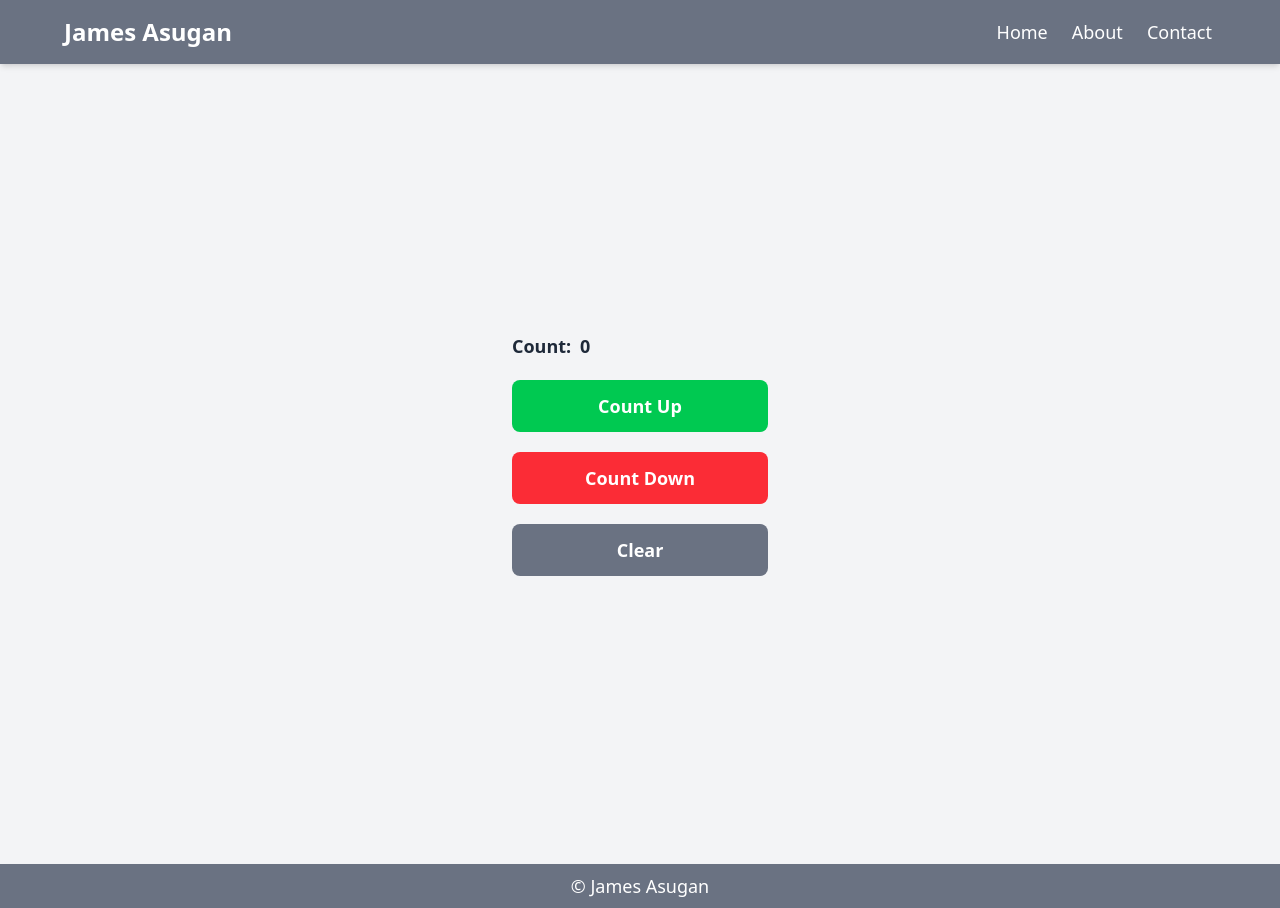
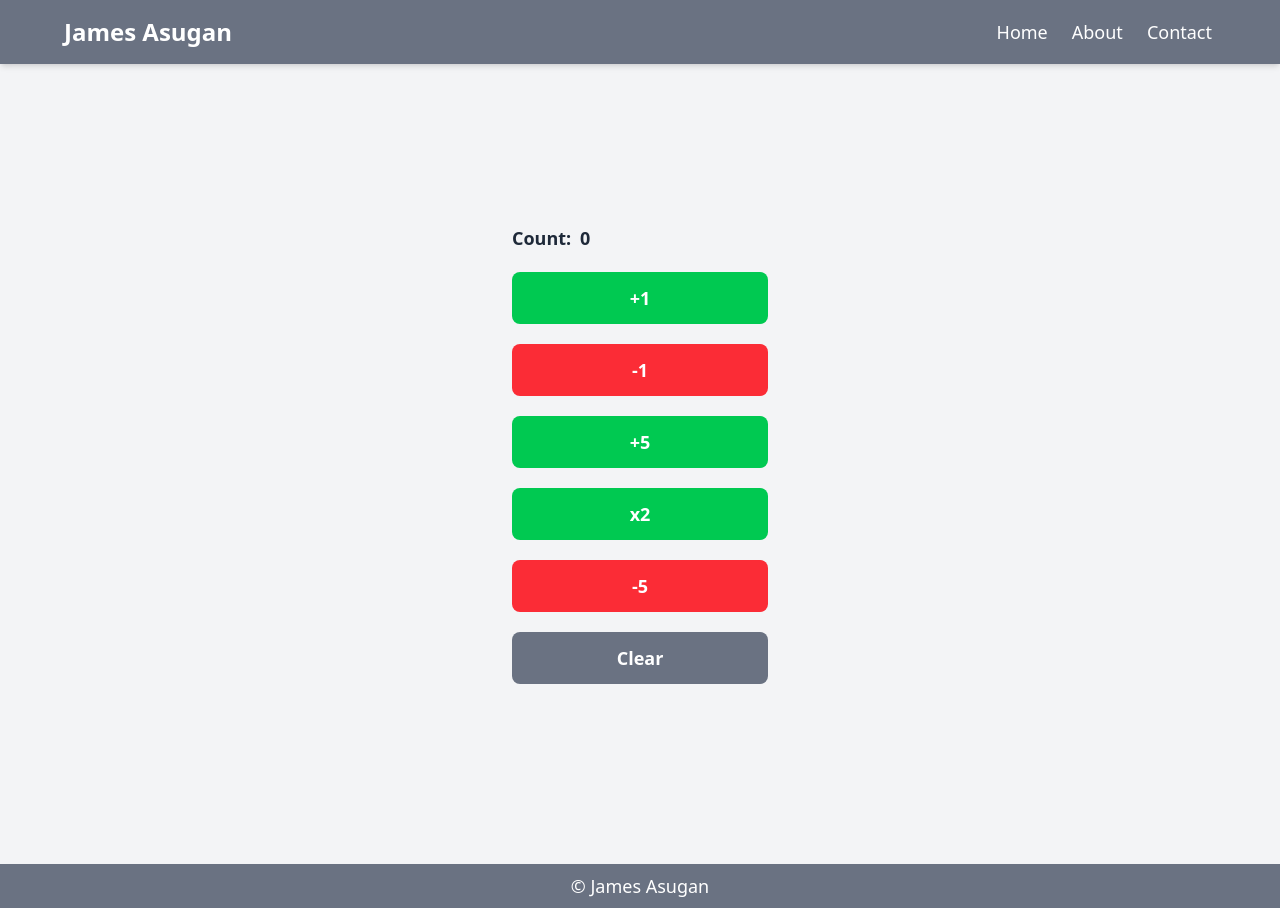
Before and after one commit to jamesasugan/100Days_of_Learning_React, a React (Vite) app: page / in a window 1280 px wide. Built offline with nearby package versions, Linux system fonts and the light colour scheme.

Commit message:
Day 12: Add and subtract from counter using buttons.

```diff
--- a/src/components/Counter.jsx
+++ b/src/components/Counter.jsx
@@ -8,19 +8,49 @@ const Counter = () => {
             <div className='w-[20%]'>
                 <p className='text-lg font-semibold'>Count: <span className='ml-1 '>{count}</span></p>
                 <div className='flex flex-col p-0'>
-                    <button onClick={() => setCount(count + 1)} className='p-3 text-white bg-green-500 text-lg font-semibold rounded-lg mt-5 hover:bg-green-600 transition duration-150 cursor-pointer'>Count Up</button>
+                    <button onClick={() => setCount(prev => prev + 1)} className='p-3 text-white bg-green-500 text-lg font-semibold rounded-lg mt-5 hover:bg-green-600 transition duration-150 cursor-pointer'>+1</button>
                     <button onClick={() => {
                         if(count > 0){
-                            setCount(count - 1);
+                            setCount(prev => prev -1);
                             setMessage('');
                         }else{
-                            setMessage("Oops, you have reached the limit.");
+                            setMessage("Cannot go below 0");
                             setTimeout(() => {
                                 setMessage("");
                             }, (2000));
                         }
                     }}
-                    className='p-3 text-white bg-red-500 text-lg font-semibold rounded-lg mt-5 hover:bg-red-600 transition duration-150 cursor-pointer'>Count Down</button>
+                    className='p-3 text-white bg-red-500 text-lg font-semibold rounded-lg mt-5 hover:bg-red-600 transition duration-150 cursor-pointer'>-1</button>
+
+                     <button onClick={() => setCount(prev => prev + 5)} className='p-3 text-white bg-green-500 text-lg font-semibold rounded-lg mt-5 hover:bg-green-600 transition duration-150 cursor-pointer'>+5</button>
+
+                     <button onClick={() => {
+                        setCount(prev => {
+                            const newCount = prev * 2;
+                            if(newCount > 50){
+                                setMessage("Whoa! That's a huge number!");
+                                setTimeout(() => {
+                                setMessage("");
+                            }, (2000));
+                            }
+                            return newCount;
+                        })
+                    }
+
+                     } className='p-3 text-white bg-green-500 text-lg font-semibold rounded-lg mt-5 hover:bg-green-600 transition duration-150 cursor-pointer'>x2</button>
+
+                    <button onClick={() => {
+                        if(count >= 5){
+                            setCount(prev => prev -5);
+                            setMessage('');
+                        }else{
+                            setMessage("Cannot go below 0");
+                            setTimeout(() => {
+                                setMessage("");
+                            }, (2000));
+                        }
+                    }}
+                    className='p-3 text-white bg-red-500 text-lg font-semibold rounded-lg mt-5 hover:bg-red-600 transition duration-150 cursor-pointer'>-5</button>
 
                     <button onClick={() => setCount(0)} className='p-3 text-white bg-gray-500 text-lg font-semibold rounded-lg mt-5 hover:bg-gray-600 transition duration-150 cursor-pointer'>Clear</button>
 
```
